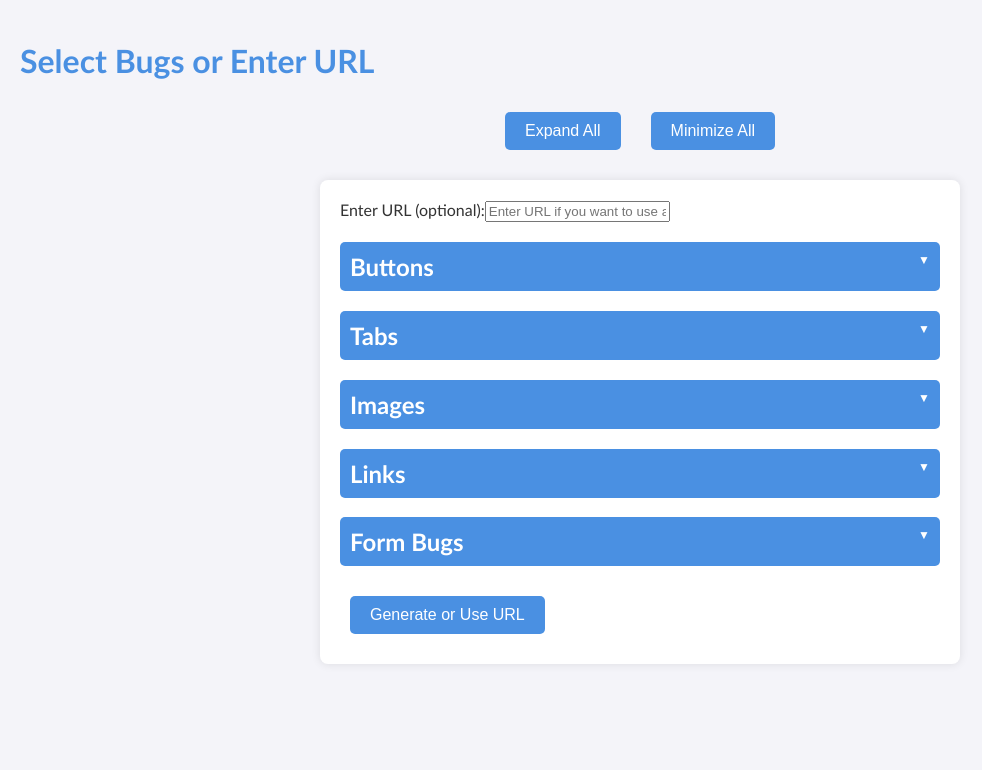
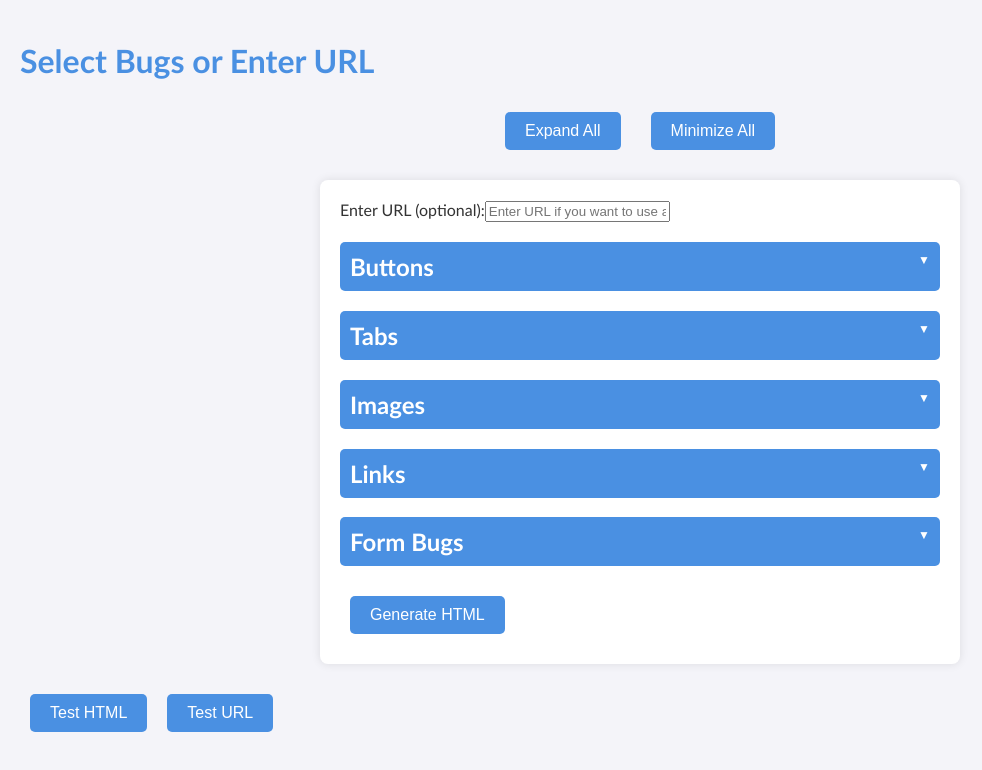
Before and after one commit to matanyaniv8/BugHunterQAAgent, a Next.js app in the folder system/: page / in a window 1280 px wide. Shown: the top 770 px of the page, without its empty margins (0-982 px from the left). Built offline with nearby package versions, Linux system fonts and the light colour scheme.

Commit message:
add buttons for test html and test url

```diff
--- a/system/pages/index.js
+++ b/system/pages/index.js
@@ -12,6 +12,7 @@ export default function Home() {
   const [selectedBugs, setSelectedBugs] = useState([]);
   const [generatedUrl, setGeneratedUrl] = useState('');
   const [inputUrl, setInputUrl] = useState('');
+  const [resultsPath, setResultsPath] = useState('');
 
   const handleCheckboxChange = (event) => {
     const { value, checked } = event.target;
@@ -38,6 +39,26 @@ export default function Home() {
     }
   };
 
+  const handleTestHTML = async () => {
+    const htmlFilePath = 'path/to/your/html/file.html'; // Change to your HTML file path
+    const response = await axios.post('http://127.0.0.1:8000/test_html', {
+      file_path: htmlFilePath,
+    });
+    setResultsPath(response.data.results_path);
+  };
+
+  const handleTestURL = async () => {
+    const url = inputUrl;
+    if (url) {
+      const response = await axios.post('http://127.0.0.1:8000/test_url', {
+        url: url,
+      });
+      setResultsPath(response.data.results_path);
+    } else {
+      alert('Please enter a URL.');
+    }
+  };
+
   const toggleSection = (section) => {
     const content = document.getElementById(section);
     if (content.style.display === 'none' || !content.style.display) {
@@ -47,7 +68,7 @@ export default function Home() {
     }
   };
 
-    const expandAll = () => {
+  const expandAll = () => {
     const sections = ['buttonsSection', 'tabsSection', 'imagesSection', 'linksSection', 'doctypeSection'];
     sections.forEach((section) => {
       const element = document.getElementById(section);
@@ -66,7 +87,6 @@ export default function Home() {
       }
     });
   };
-
 
   return (
     <div>
@@ -92,14 +112,24 @@ export default function Home() {
         <ImageBugs handleCheckboxChange={handleCheckboxChange} toggleSection={toggleSection} />
         <LinkBugs handleCheckboxChange={handleCheckboxChange} toggleSection={toggleSection} />
         <FormBugs handleCheckboxChange={handleCheckboxChange} toggleSection={toggleSection} />
-        <button type="submit" className={styles.button}>Generate or Use URL</button>
+        <button type="submit" className={styles.button}>Generate HTML</button>
       </form>
+      <div className={styles.testButtons}>
+        <button className={styles.button} onClick={handleTestHTML}>Test HTML</button>
+        <button className={styles.button} onClick={handleTestURL}>Test URL</button>
+      </div>
       {generatedUrl && (
         <div>
           <h2>Generated HTML or Entered URL:</h2>
           <a href={generatedUrl} target="_blank" rel="noopener noreferrer">{generatedUrl}</a>
         </div>
       )}
+      {resultsPath && (
+        <div>
+          <h2>Test Results Path:</h2>
+          <p>{resultsPath}</p>
+        </div>
+      )}
     </div>
   );
 }
```
Also changed, not shown: 1 other file (tests, documents, lock files or other folders).
